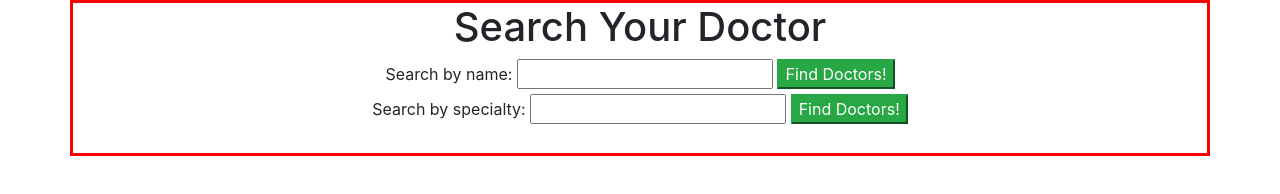
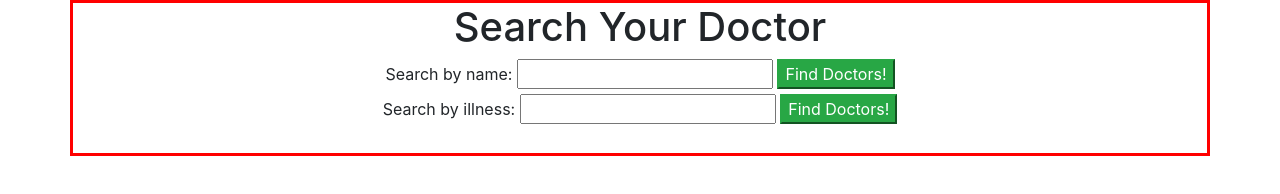
Before and after one commit to pzanchuk/Doctor-Lookup, a website built with webpack: page src/index.html in a window 1280 px wide. Built offline with nearby package versions, Linux system fonts and the light colour scheme.

```diff
--- a/src/index.html
+++ b/src/index.html
@@ -13,7 +13,7 @@
       </div>
 
       <div class="specialty-form">
-        <label for="name">Search by specialty:</label>
+        <label for="name">Search by illness:</label>
         <input id="name" type="text">
         <button class="btn-success" id="searh-by-issue">Find Doctors!</button>
         <div class="errors"></div>
```
Also changed, not shown: README.md.
